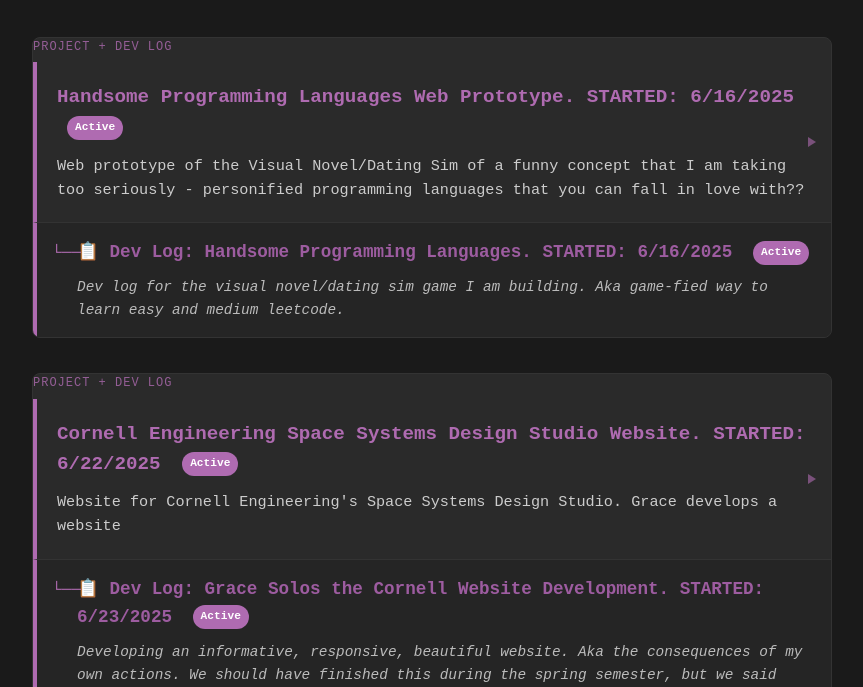
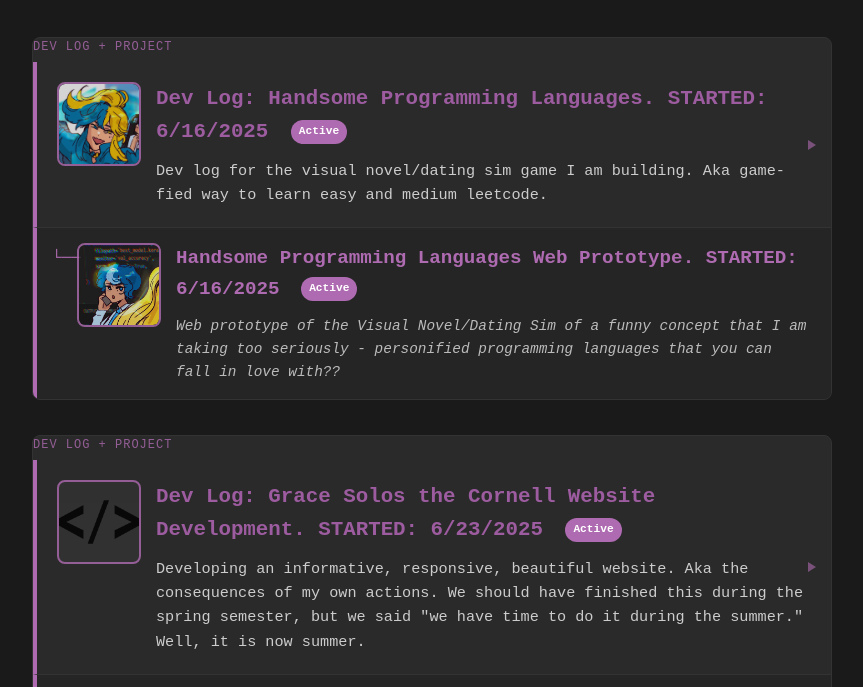
Before and after one commit to gracejinsotrue/gracejinwebsite, a website: page public/projects/index.html in a window 1280 px wide. Shown: the part 260-947 px from the top of the page, without its empty margins (208-1071 px from the left). Drawn offline with Linux system fonts and the light colour scheme.

Commit message:
changes for projecs tab

```diff
--- a/public/projects/index.html
+++ b/public/projects/index.html
@@ -58,13 +58,41 @@
         }
 
         .project-main {
+            padding: 15px 20px 15px 40px;
+            background: #252525;
+            border-left: 4px solid #af6bb1;
+            border-top: 1px solid #333;
+            position: relative;
+            display: flex;
+            gap: 15px;
+            align-items: flex-start;
+        }
+
+        .project-main::before {
+            content: '└──';
+            position: absolute;
+            left: 15px;
+            top: 18px;
+            color: #af6bb1;
+            font-weight: bold;
+        }
+
+        .project-main:hover {
+            background: #2a2a2a;
+            transition: all 0.3s ease;
+        }
+
+        .dev-log {
             padding: 20px;
             border-left: 4px solid #af6bb1;
             background: #2a2a2a;
             position: relative;
+            display: flex;
+            gap: 15px;
+            align-items: flex-start;
         }
 
-        .project-main::after {
+        .dev-log::after {
             content: '';
             position: absolute;
             right: 15px;
@@ -78,31 +106,9 @@
             opacity: 0.6;
         }
 
-        .project-main:hover {
+        .dev-log:hover {
             background: #333;
             transform: translateX(3px);
-            transition: all 0.3s ease;
-        }
-
-        .dev-log {
-            padding: 15px 20px 15px 40px;
-            background: #252525;
-            border-left: 4px solid #af6bb1;
-            border-top: 1px solid #333;
-            position: relative;
-        }
-
-        .dev-log::before {
-            content: '└──';
-            position: absolute;
-            left: 15px;
-            top: 18px;
-            color: #af6bb1;
-            font-weight: bold;
-        }
-
-        .dev-log:hover {
-            background: #2a2a2a;
             transition: all 0.3s ease;
         }
 
@@ -113,6 +119,9 @@
             border-left: 3px solid #666;
             border-radius: 5px;
             transition: all 0.3s ease;
+            display: flex;
+            gap: 15px;
+            align-items: flex-start;
         }
 
         .standalone-project:hover {
@@ -138,7 +147,7 @@
             color: #9d5ca0;
             text-decoration: none;
             font-weight: bold;
-            font-size: 1.1rem;
+            font-size: 1.3rem;
             display: block;
             margin-bottom: 10px;
         }
@@ -149,16 +158,16 @@
         }
 
         .project-description {
-            color: #ccc;
-            margin: 0;
-            font-size: 0.95rem;
-        }
-
-        .dev-log-description {
             color: #bbb;
             margin: 0;
             font-size: 0.9rem;
             font-style: italic;
+        }
+
+        .dev-log-description {
+            color: #ccc;
+            margin: 0;
+            font-size: 0.95rem;
         }
 
         .coming-soon {
@@ -189,6 +198,39 @@
             margin-bottom: 5px;
             opacity: 0.8;
         }
+
+        .thumbnail {
+            width: 80px;
+            height: 80px;
+            background: #333;
+            border-radius: 8px;
+            flex-shrink: 0;
+            display: flex;
+            align-items: center;
+            justify-content: center;
+            border: 2px solid #af6bb1;
+            opacity: 0.8;
+            transition: all 0.3s ease;
+            overflow: hidden;
+        }
+
+        /*
+        .thumbnail:hover {
+            opacity: 1;
+            border-color: #ab52ff;
+        } */
+
+        .thumbnail img {
+            width: 100%;
+            height: 100%;
+            object-fit: cover;
+            border-radius: 6px;
+        }
+
+        .content-wrapper {
+            flex: 1;
+            min-width: 0;
+        }
     </style>
 </head>
 
@@ -204,8 +246,25 @@
 
     <!-- Paired Projects -->
     <div class="project-group">
-        <div class="project-pair-label">Project + Dev Log</div>
+        <div class="project-pair-label">Dev Log + Project</div>
+        <div class="dev-log">
+            <div class="thumbnail">
+                <img src="handsome_pl_blog/images/icon1.png" alt="Handsome Programming Languages Dev Log">
+            </div>
+            <div class="content-wrapper">
+                <a href="handsome_pl_blog/" class="dev-log-title">
+                    Dev Log: Handsome Programming Languages. STARTED: 6/16/2025
+                    <span class="status-badge">Active</span>
+                </a>
+                <p class="dev-log-description"> Dev log for the visual novel/dating sim game I am
+                    building. Aka game-fied way to learn easy and medium leetcode.</p>
+            </div>
+        </div>
         <div class="project-main">
+            <div class="thumbnail">
+                <img src="handsome_pl_blog/images/icon2.png" alt="Handsome Programming Languages Game">
+            </div>
+            <div class="content-wrapper">
                 <a href="handsome_pl_blog/prototype/prototype.html" class="project-title">
                     Handsome Programming Languages Web Prototype. STARTED: 6/16/2025
                     <span class="status-badge">Active</span>
@@ -214,19 +273,30 @@
                     concept that I am taking too seriously - personified programming languages that you can fall in love
                     with??</p>
             </div>
-        <div class="dev-log">
-            <a href="handsome_pl_blog/" class="dev-log-title">
-                📋 Dev Log: Handsome Programming Languages. STARTED: 6/16/2025
-                <span class="status-badge">Active</span>
-            </a>
-            <p class="dev-log-description"> Dev log for the visual novel/dating sim game I am
-                building. Aka game-fied way to learn easy and medium leetcode.</p>
         </div>
     </div>
 
     <div class="project-group">
-        <div class="project-pair-label">Project + Dev Log</div>
+        <div class="project-pair-label">Dev Log + Project</div>
+        <div class="dev-log">
+            <div class="thumbnail">
+                <img src="grace-solos-a-website/images/html.png" alt="Cornell Website Dev Log">
+            </div>
+            <div class="content-wrapper">
+                <a href="grace-solos-a-website/" class="dev-log-title">
+                    Dev Log: Grace Solos the Cornell Website Development. STARTED: 6/23/2025
+                    <span class="status-badge">Active</span>
+                </a>
+                <p class="dev-log-description"> Developing an informative, responsive, beautiful
+                    website. Aka the consequences of my own actions. We should have finished this during the spring
+                    semester, but we said "we have time to do it during the summer." Well, it is now summer.</p>
+            </div>
+        </div>
         <div class="project-main">
+            <div class="thumbnail">
+                <img src="grace-solos-a-website/images/cube.jpg" alt="Cornell Space Systems Website">
+            </div>
+            <div class="content-wrapper">
                 <a href="https://alpha-cubesat.github.io/Silver-Holograph/" class="project-title">
                     Cornell Engineering Space Systems Design Studio Website. STARTED: 6/22/2025
                     <span class="status-badge">Active</span>
@@ -234,25 +304,23 @@
                 <p class="project-description"> Website for Cornell Engineering's Space Systems Design
                     Studio. Grace develops a website</p>
             </div>
-        <div class="dev-log">
-            <a href="grace-solos-a-website/" class="dev-log-title">
-                📋 Dev Log: Grace Solos the Cornell Website Development. STARTED: 6/23/2025
-                <span class="status-badge">Active</span>
-            </a>
-            <p class="dev-log-description"> Developing an informative, responsive, beautiful
-                website. Aka the consequences of my own actions. We should have finished this during the spring
-                semester, but we said "we have time to do it during the summer." Well, it is now summer.</p>
         </div>
     </div>
 
     <!-- Standalone Projects -->
     <div class="standalone-project">
+        <div class="thumbnail">
+            <div class="thumbnail-icon">🧠</div>
+        </div>
+        <div class="content-wrapper">
             <a href="project1/" class="project-title">
                 Funny Neural Network Three.js Visualizer
                 <span class="status-badge coming-soon">Coming Soon</span>
             </a>
-        <p class="project-description coming-soon">Interactive 3D visualization of neural networks using Three.js. Watch
+            <p class="project-description coming-soon">Interactive 3D visualization of neural networks using Three.js.
+                Watch
                 neurons learn in real-time!</p>
+        </div>
     </div>
 
 </body>
```
Also changed, not shown: public/projects/grace-solos-a-website/images/code.jpg (added), public/projects/grace-solos-a-website/images/cube.jpg (added), public/projects/grace-solos-a-website/images/html.png (added), public/projects/handsome_pl_blog/images/icon1.png (added), public/projects/handsome_pl_blog/images/icon2.png (added). Lines whose indentation alone changed are shown as unchanged.
